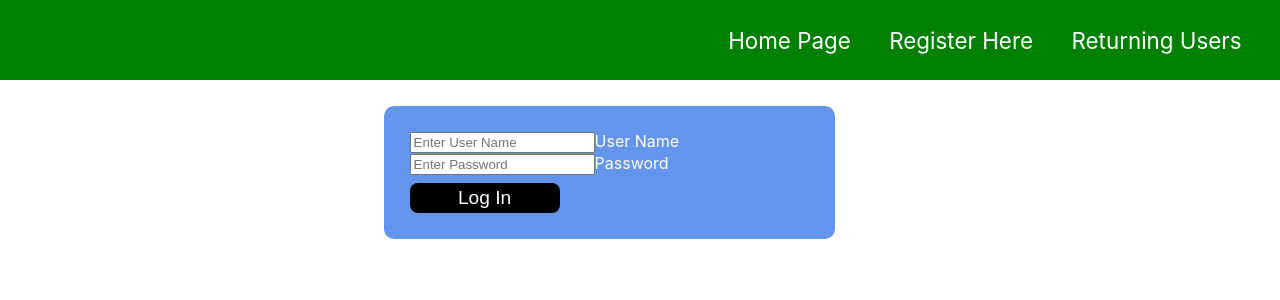
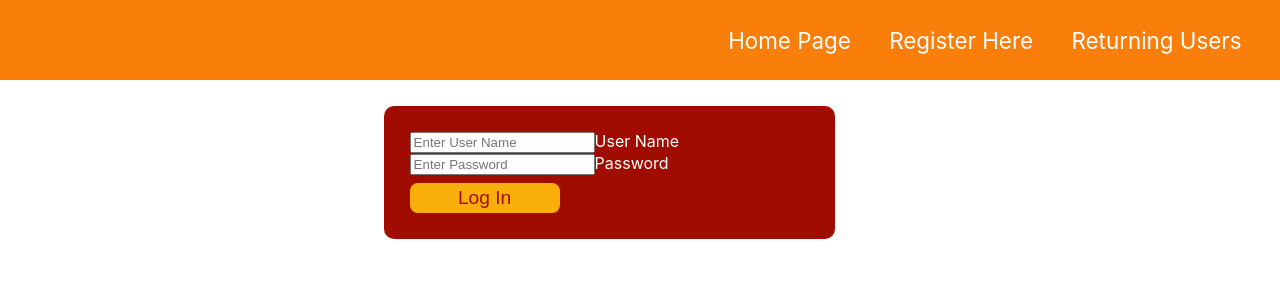
Before and after one commit to Food-Truck-Tracker-Lambda-School/Front-end, a React (Create React App) app in the folder food-truck-tracker/: page /login in a window 1280 px wide. Shown: the top 300 px of the page. Built offline with nearby package versions, Linux system fonts and the light colour scheme.

Commit message:
changed style colors

```diff
--- a/food-truck-tracker/src/components/Login.js
+++ b/food-truck-tracker/src/components/Login.js
@@ -5,7 +5,7 @@ import styled from "styled-components";
 
 const LogDiv = styled.form`
   width: 400px;
-  background: #6495ED;
+  background: #A10C00;
   color: white;
   padding: 2%;
   position: fixed;
@@ -65,8 +65,8 @@ const Login = () => {
       </label> <br/>
       <button
         style={{
-          background: "black",
-          color: "white",
+          background: "#F9AE0a",
+          color: "#A10E00",
           borderRadius: "8px",
           width: "150px",
           height: "30px",
--- a/food-truck-tracker/src/components/Navigation.js
+++ b/food-truck-tracker/src/components/Navigation.js
@@ -4,7 +4,7 @@ import styled from 'styled-components'
 
 const NavigationDiv = styled.div`
     width: 100%;
-    background: green;
+    background: #F97F0A;
     display: flex;
     justify-content: flex-end;
     height: 5rem;
--- a/food-truck-tracker/src/components/Registration.js
+++ b/food-truck-tracker/src/components/Registration.js
@@ -10,7 +10,7 @@ const ErrorP = styled.p`
 
 const RegDiv = styled.form`
   width: 400px;
-  background: #6495ED;
+  background: #A10C00;
   color: white;
   padding: 2%;
   position: fixed;
@@ -249,8 +249,8 @@ const Registration = () => {
       <br></br>
       <button
         style={{
-          background: "black",
-          color: "white",
+          background: "#F9AE0a",
+          color: "#A10E00",
           borderRadius: "8px",
           width: "150px",
           height: "30px",
```
